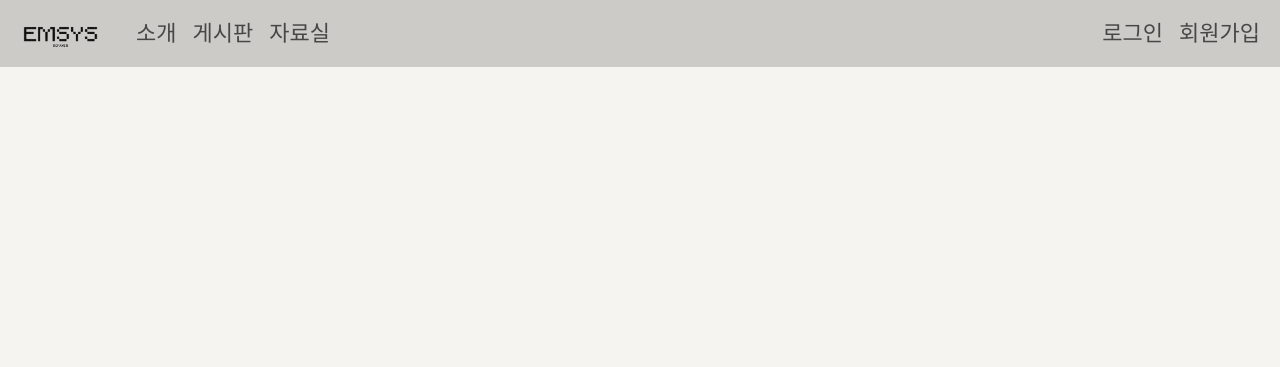
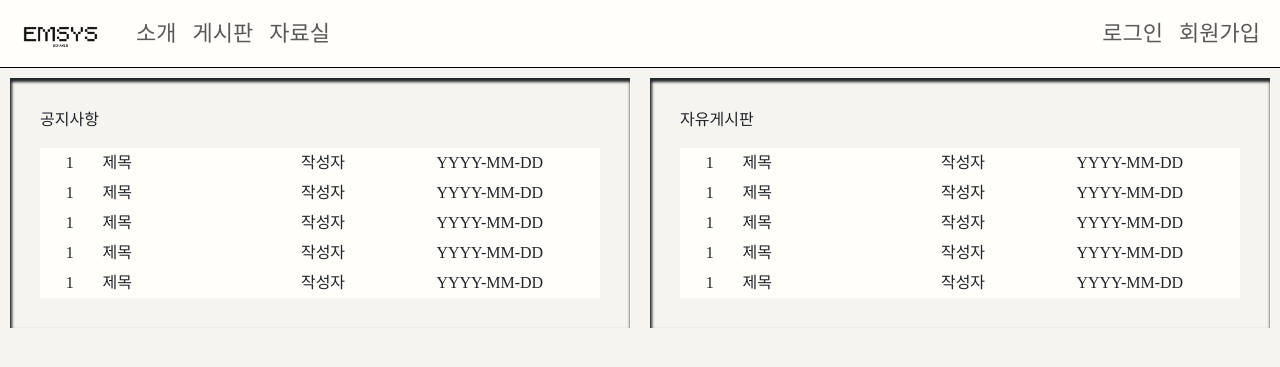
Before and after one commit to cbnuEMSYS/EmsysWeb, a Django app: template templates/main/mainpage.html in a window 1280 px wide. Shown: the top 367 px of the page. Run offline with Django 4.2, Linux system fonts and the light colour scheme; the template is opened without the code that fills it, so the values that code supplies are empty; some web fonts are replaced.

Commit message:
board 추가 및 메인페이지 일부 구현

```diff
--- a/static/css/main.css
+++ b/static/css/main.css
@@ -0,0 +1,23 @@
+.second-content{
+    display:flex;
+
+}
+
+.miniboard{
+    margin:10px;
+    padding:30px;
+    width:50%;
+    box-shadow: inset 1px 3px 3px 1px;
+
+}
+
+.miniboard-content-box{
+}
+
+.miniboard-item{
+    display:flex;
+}
+.miniboard-content{
+    text-align: center;
+    margin:3px;
+}
--- a/templates/main/mainpage.html
+++ b/templates/main/mainpage.html
@@ -1,4 +1,156 @@
 {% extends 'navbar.html' %}
 {% block content %}
-
+<div class = 'second-content'>
+    <div class = 'miniboard bg-200'>
+        <p class = 'miniboard-title'>
+            공지사항
+        </p>
+        <div class = 'miniboard-content-box bg-100'>
+            <div class = 'miniboard-item'>
+                <p class = 'miniboard-content' style="width:10%;">
+                    1
+                </p>
+                <p class = 'miniboard-content' style="width:30%; text-align:left">
+                    제목
+                </p>
+                <p class = 'miniboard-content' style="width:20%;">
+                    작성자
+                </p>
+                <p class = 'miniboard-content' style="width:40%">
+                    YYYY-MM-DD
+                </p>
+            </div>
+            <div class = 'miniboard-item'>
+                <p class = 'miniboard-content' style="width:10%;">
+                    1
+                </p>
+                <p class = 'miniboard-content' style="width:30%; text-align:left">
+                    제목
+                </p>
+                <p class = 'miniboard-content' style="width:20%;">
+                    작성자
+                </p>
+                <p class = 'miniboard-content' style="width:40%">
+                    YYYY-MM-DD
+                </p>
+            </div>
+            <div class = 'miniboard-item'>
+                <p class = 'miniboard-content' style="width:10%;">
+                    1
+                </p>
+                <p class = 'miniboard-content' style="width:30%; text-align:left">
+                    제목
+                </p>
+                <p class = 'miniboard-content' style="width:20%;">
+                    작성자
+                </p>
+                <p class = 'miniboard-content' style="width:40%">
+                    YYYY-MM-DD
+                </p>
+            </div>
+            <div class = 'miniboard-item'>
+                <p class = 'miniboard-content' style="width:10%;">
+                    1
+                </p>
+                <p class = 'miniboard-content' style="width:30%; text-align:left">
+                    제목
+                </p>
+                <p class = 'miniboard-content' style="width:20%;">
+                    작성자
+                </p>
+                <p class = 'miniboard-content' style="width:40%">
+                    YYYY-MM-DD
+                </p>
+            </div>
+            <div class = 'miniboard-item'>
+                <p class = 'miniboard-content' style="width:10%;">
+                    1
+                </p>
+                <p class = 'miniboard-content' style="width:30%; text-align:left">
+                    제목
+                </p>
+                <p class = 'miniboard-content' style="width:20%;">
+                    작성자
+                </p>
+                <p class = 'miniboard-content' style="width:40%">
+                    YYYY-MM-DD
+                </p>
+            </div>
+        </div>
+    </div>
+    <div class = 'miniboard bg-200'>
+        <p class = 'miniboard-title'>
+            자유게시판
+        </p>
+        <div class = 'miniboard-content-box bg-100'>
+            <div class = 'miniboard-item'>
+                <p class = 'miniboard-content' style="width:10%;">
+                    1
+                </p>
+                <p class = 'miniboard-content' style="width:30%; text-align:left">
+                    제목
+                </p>
+                <p class = 'miniboard-content' style="width:20%;">
+                    작성자
+                </p>
+                <p class = 'miniboard-content' style="width:40%">
+                    YYYY-MM-DD
+                </p>
+            </div>
+            <div class = 'miniboard-item'>
+                <p class = 'miniboard-content' style="width:10%;">
+                    1
+                </p>
+                <p class = 'miniboard-content' style="width:30%; text-align:left">
+                    제목
+                </p>
+                <p class = 'miniboard-content' style="width:20%;">
+                    작성자
+                </p>
+                <p class = 'miniboard-content' style="width:40%">
+                    YYYY-MM-DD
+                </p>
+            </div><div class = 'miniboard-item'>
+                <p class = 'miniboard-content' style="width:10%;">
+                    1
+                </p>
+                <p class = 'miniboard-content' style="width:30%; text-align:left">
+                    제목
+                </p>
+                <p class = 'miniboard-content' style="width:20%;">
+                    작성자
+                </p>
+                <p class = 'miniboard-content' style="width:40%">
+                    YYYY-MM-DD
+                </p>
+            </div><div class = 'miniboard-item'>
+                <p class = 'miniboard-content' style="width:10%;">
+                    1
+                </p>
+                <p class = 'miniboard-content' style="width:30%; text-align:left">
+                    제목
+                </p>
+                <p class = 'miniboard-content' style="width:20%;">
+                    작성자
+                </p>
+                <p class = 'miniboard-content' style="width:40%">
+                    YYYY-MM-DD
+                </p>
+            </div><div class = 'miniboard-item'>
+                <p class = 'miniboard-content' style="width:10%;">
+                    1
+                </p>
+                <p class = 'miniboard-content' style="width:30%; text-align:left">
+                    제목
+                </p>
+                <p class = 'miniboard-content' style="width:20%;">
+                    작성자
+                </p>
+                <p class = 'miniboard-content' style="width:40%">
+                    YYYY-MM-DD
+                </p>
+            </div>
+        </div>
+    </div>
+</div>
 {% endblock %}
--- a/templates/navbar.html
+++ b/templates/navbar.html
@@ -5,11 +5,12 @@
     <link rel="stylesheet" href = "https://cdn.jsdelivr.net/npm/bootstrap@5.3.3/dist/css/bootstrap.min.css">
     <link rel="stylesheet" href = "{% static 'css/colors.css' %}">
     <link rel="stylesheet" href = "{% static 'css/navbar.css' %}">
+    <link rel="stylesheet" href = "{% static 'css/main.css' %}">
     <title>EMSYS</title>
 </head>
 
 <body>
-    <nav class="navbar navbar-expand-lg bg-300">
+    <nav class="navbar navbar-expand-lg bg-100" style = "border-bottom: black solid 1px;">
         <div class="container-fluid">
             <a class = "imglink" href ="{% url 'main:mainpage' %}">
                 <img class = "navbar-brand logo"  src="{% static 'img/black-emsys-logo.png'%}">
```
